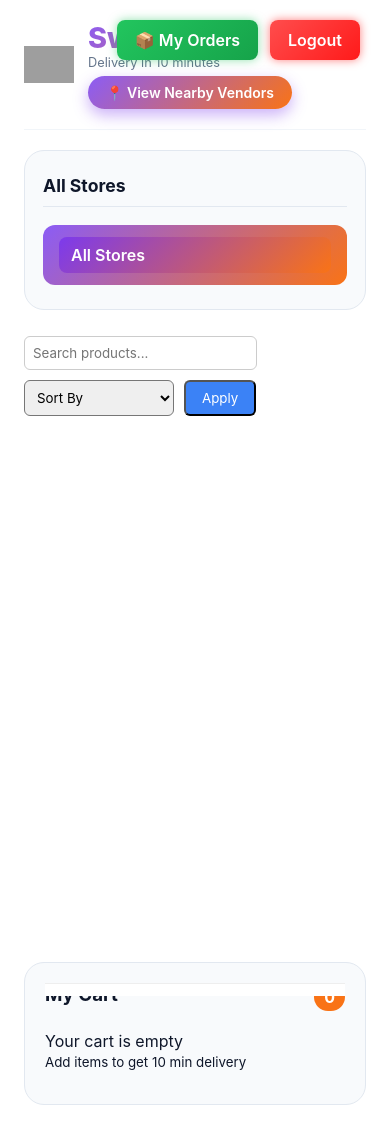
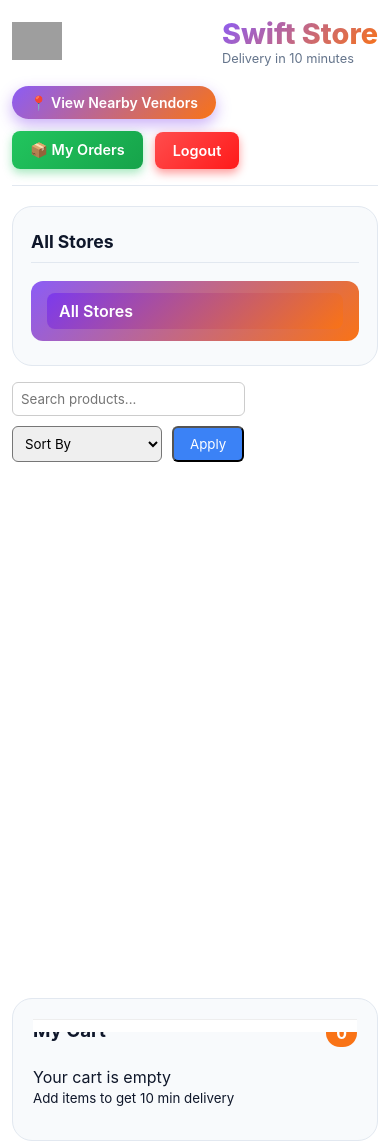
Before and after one commit to Mayank251125/Swift_Store, a Flask app: template templates/swift_store.html in a window 390 px wide. Before the commit the page ends 1105 px from the top, so only its background shows below. Run offline with Flask 3, Linux system fonts and the light colour scheme; the template is opened without the code that fills it, so the values that code supplies are empty; some libraries are stand-ins or nearby versions; grey boxes are pictures that could not be loaded.

Commit message:
Fix mobile responsive CSS layout for Admin Dashboard and Store Header

```diff
--- a/static/swift_store.css
+++ b/static/swift_store.css
@@ -33,6 +33,96 @@
     --shadow-md: 0 8px 25px rgba(0,0,0,0.3);
 }
 
+/* ========== HEADER STYLING ========== */
+.app-header {
+    display: flex;
+    justify-content: space-between;
+    align-items: center;
+    padding: 16px 0;
+    flex-wrap: wrap;
+    gap: 16px;
+    border-bottom: 1px solid var(--border-color);
+}
+
+.header-left {
+    display: flex;
+    align-items: center;
+    gap: 12px;
+    flex-wrap: wrap;
+}
+
+.brand-wrapper {
+    display: flex;
+    flex-direction: column;
+}
+
+.brand-gradient {
+    font-size: 1.4rem;
+    font-weight: 800;
+    background: var(--gradient-brand);
+    -webkit-background-clip: text;
+    -webkit-text-fill-color: transparent;
+}
+
+.delivery-tagline {
+    font-size: 0.8rem;
+    color: var(--text-muted);
+}
+
+.nearby-btn {
+    text-decoration: none;
+    padding: 8px 14px;
+    background: linear-gradient(135deg, #a855f7, #6366f1);
+    color: white;
+    border-radius: 8px;
+    font-size: 0.85rem;
+    font-weight: 600;
+    white-space: nowrap;
+    box-shadow: 0 4px 12px rgba(99, 102, 241, 0.3);
+    transition: transform 0.2s;
+}
+
+.nearby-btn:hover {
+    transform: scale(1.04);
+}
+
+.header-actions {
+    display: flex;
+    align-items: center;
+    gap: 12px;
+    flex-wrap: wrap;
+}
+
+.btn-my-orders {
+    text-decoration: none;
+    padding: 10px 18px;
+    background: linear-gradient(135deg, #22c55e, #16a34a);
+    color: white;
+    border-radius: 8px;
+    font-weight: 600;
+    font-size: 0.9rem;
+    box-shadow: 0 4px 10px rgba(34, 197, 94, 0.4);
+    white-space: nowrap;
+    transition: transform 0.2s;
+}
+
+.btn-logout {
+    text-decoration: none;
+    padding: 10px 18px;
+    background: linear-gradient(135deg, #ff4d4d, #ff1a1a);
+    color: white;
+    border-radius: 8px;
+    font-weight: 600;
+    font-size: 0.9rem;
+    box-shadow: 0 4px 10px rgba(255, 0, 0, 0.4);
+    white-space: nowrap;
+    transition: transform 0.2s;
+}
+
+.btn-my-orders:hover, .btn-logout:hover {
+    transform: scale(1.04);
+}
+
 /* ========== GLOBAL ========== */
 * {
     margin: 0;
@@ -55,6 +145,33 @@
     grid-template-columns: 220px 1fr 300px;
     gap: 26px;
     margin-top: 20px;
+}
+
+@media (max-width: 900px) {
+    body {
+        padding: 0 12px;
+    }
+
+    .app-header {
+        flex-direction: column;
+        align-items: flex-start;
+        gap: 12px;
+    }
+
+    .header-left {
+        width: 100%;
+        justify-content: space-between;
+    }
+
+    .header-actions {
+        width: 100%;
+        justify-content: flex-start;
+    }
+
+    .three-column-layout {
+        grid-template-columns: 1fr;
+        gap: 16px;
+    }
 }
 
 /* ========== PRODUCT GRID ========== */
--- a/templates/swift_store.html
+++ b/templates/swift_store.html
@@ -8,61 +8,30 @@
 </head>
 <body>
 
-<header>
+<header class="app-header">
     <div class="header-left">
         <img src="https://image.similarpng.com/file/similarpng/very-thumbnail/2021/09/Online-shopping-logo-design-template-on-transparent-background-PNG.png"
-             height="50" width="50" class="swiftstore-logo">
+             height="50" width="50" class="swiftstore-logo" alt="SwiftStore Logo">
         <div class="brand-wrapper">
             <span class="brand-gradient">Swift Store</span>
             <span class="delivery-tagline">Delivery in 10 minutes</span>
+        </div>
         <a href="{{ url_for('nearby_vendors') }}" class="nearby-btn">
             📍 View Nearby Vendors
         </a>
+    </div>
 
-
-        </div>
-    </div>
-    <div style="position: absolute; top: 20px; right: 30px; display: flex; gap: 12px; align-items: center;">
-
+    <div class="header-actions">
         <!-- My Orders Button -->
-    <a href="{{ url_for('my_orders') }}"
-       style="
-            text-decoration: none;
-            padding: 10px 18px;
-            background: linear-gradient(135deg, #22c55e, #16a34a);
-            color: white;
-            border-radius: 8px;
-            font-weight: 600;
-            box-shadow: 0 0 10px rgba(34, 197, 94, 0.5);
-            transition: 0.3s;
-       "
-       onmouseover="this.style.transform='scale(1.05)'"
-       onmouseout="this.style.transform='scale(1)'"
-    >
+        <a href="{{ url_for('my_orders') }}" class="btn-my-orders">
             📦 My Orders
         </a>
 
-    <!-- Your ORIGINAL Logout Button (unchanged styling) -->
-    <a href="{{ url_for('logout') }}"
-       style="
-            text-decoration: none;
-            padding: 10px 18px;
-            background: linear-gradient(135deg, #ff4d4d, #ff1a1a);
-            color: white;
-            border-radius: 8px;
-            font-weight: 600;
-            box-shadow: 0 0 10px rgba(255, 0, 0, 0.5);
-            transition: 0.3s;
-       "
-       onmouseover="this.style.transform='scale(1.05)'"
-       onmouseout="this.style.transform='scale(1)'"
-    >
+        <!-- Logout Button -->
+        <a href="{{ url_for('logout') }}" class="btn-logout">
             Logout
         </a>
-
     </div>
-
-
 </header>
 
 <div class="three-column-layout">
```
Also changed, not shown: templates/admin_dashboard.html (+65 -0 lines). Lines whose indentation alone changed are shown as unchanged.
